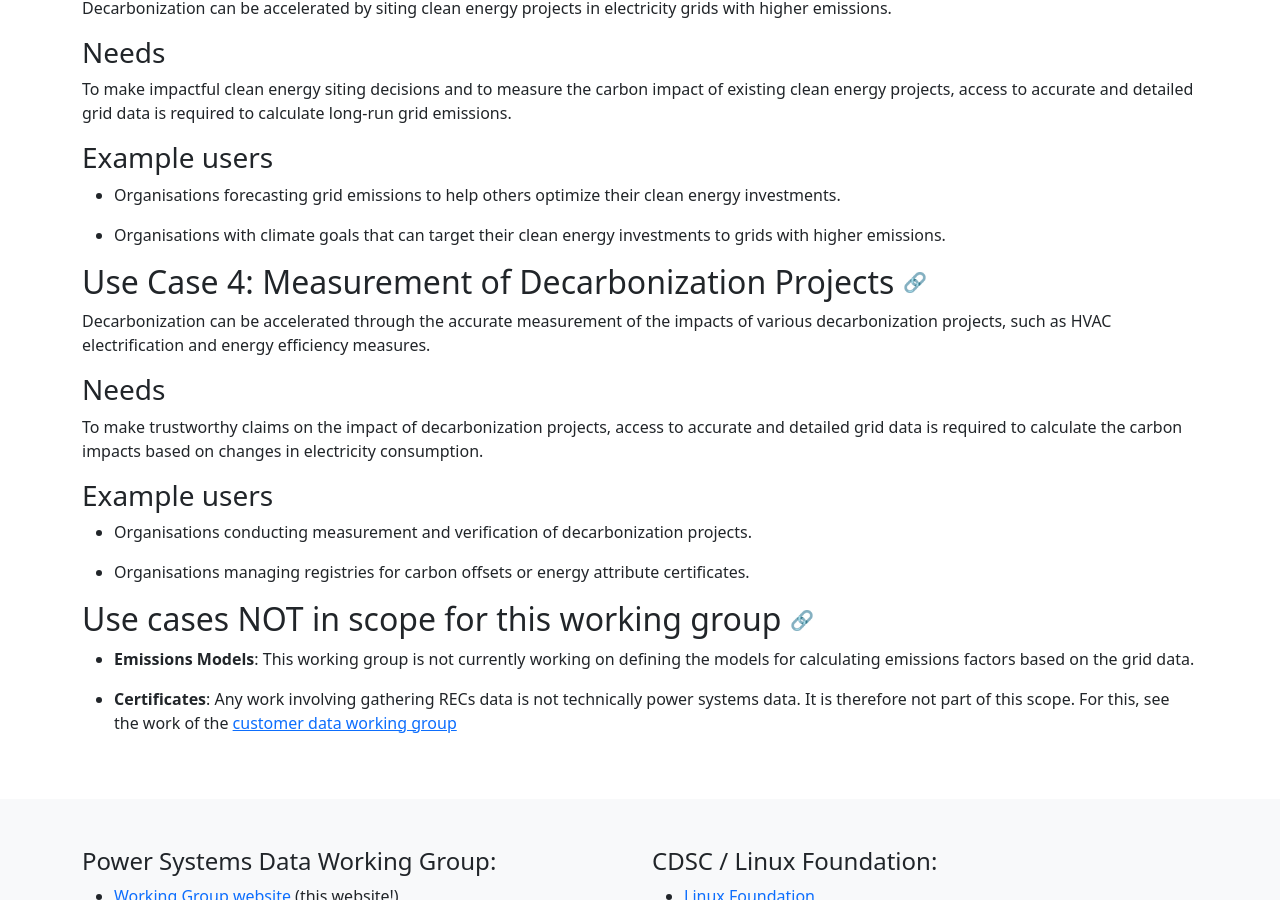
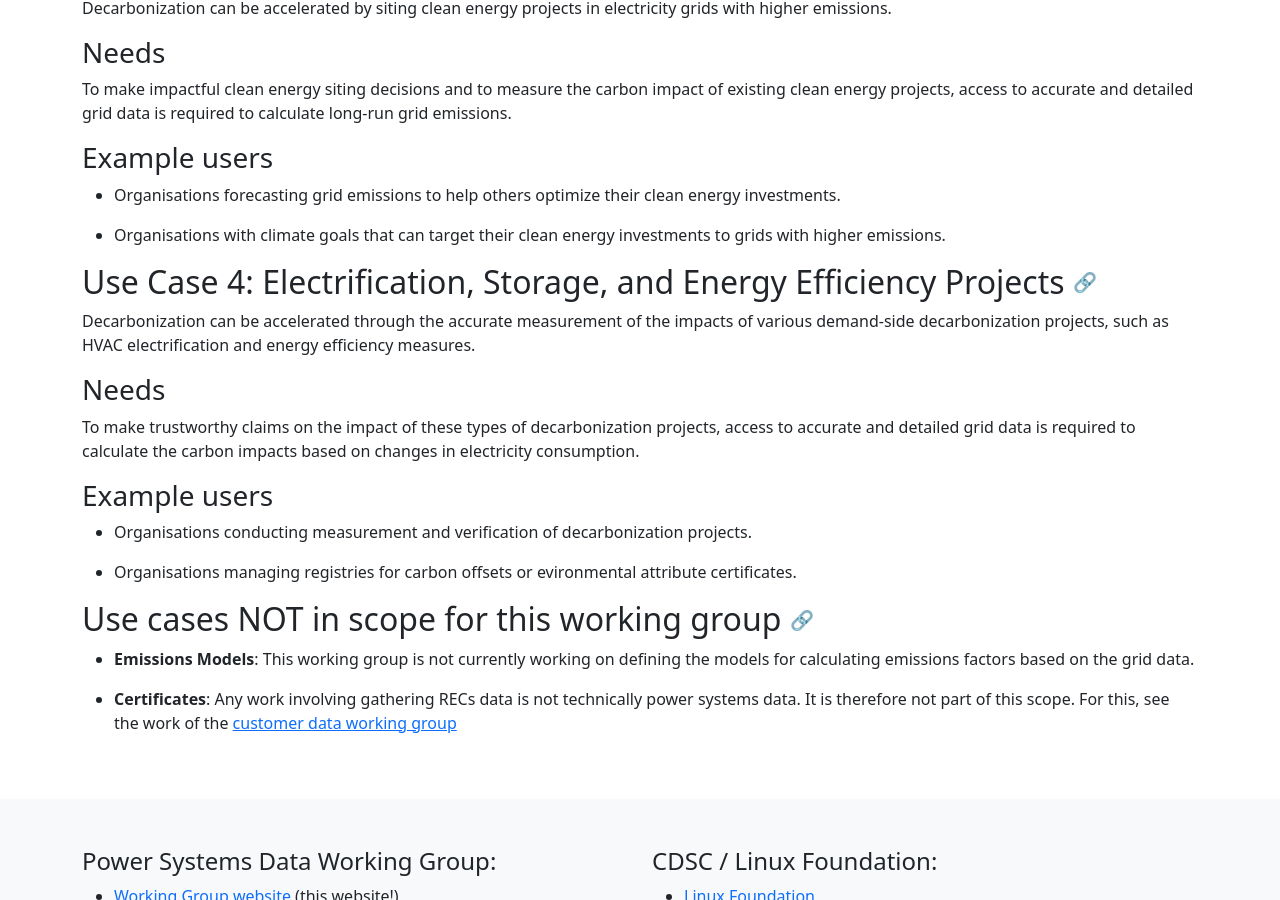
Before and after one commit to carbon-data-specification/Power-Systems-Data, a Jekyll site: the page built from website/use-cases/index.markdown, in a window 1280 px wide and 900 px high, scrolled down 1570 px. Built offline with Jekyll 4.4.1, drawn with Linux system fonts in a browser that asks for light colours.

Commit message:
Updated based on PR comments

```diff
--- a/website/use-cases/index.markdown
+++ b/website/use-cases/index.markdown
@@ -75,19 +75,19 @@ To make impactful clean energy siting decisions and to measure the carbon impact
 
 * Organisations with climate goals that can target their clean energy investments to grids with higher emissions.
 
-## Use Case 4: Measurement of Decarbonization Projects <a id="use-case-decarb-projects" href="#use-case-decarb-projects" class="permalink">🔗</a>
+## Use Case 4: Electrification, Storage, and Energy Efficiency Projects <a id="use-case-decarb-projects" href="#use-case-decarb-projects" class="permalink">🔗</a>
 
-Decarbonization can be accelerated through the accurate measurement of the impacts of various decarbonization projects, such as HVAC electrification and energy efficiency measures.
+Decarbonization can be accelerated through the accurate measurement of the impacts of various demand-side decarbonization projects, such as HVAC electrification and energy efficiency measures.
 
 ### Needs
 
-To make trustworthy claims on the impact of decarbonization projects, access to accurate and detailed grid data is required to calculate the carbon impacts based on changes in electricity consumption.
+To make trustworthy claims on the impact of these types of decarbonization projects, access to accurate and detailed grid data is required to calculate the carbon impacts based on changes in electricity consumption.
 
 ### Example users
 
 * Organisations conducting measurement and verification of decarbonization projects.
 
-* Organisations managing registries for carbon offsets or energy attribute certificates.
+* Organisations managing registries for carbon offsets or evironmental attribute certificates.
 
 ## Use cases NOT in scope for this working group <a id="not-in-scope" href="#not-in-scope" class="permalink">🔗</a>
 
```
